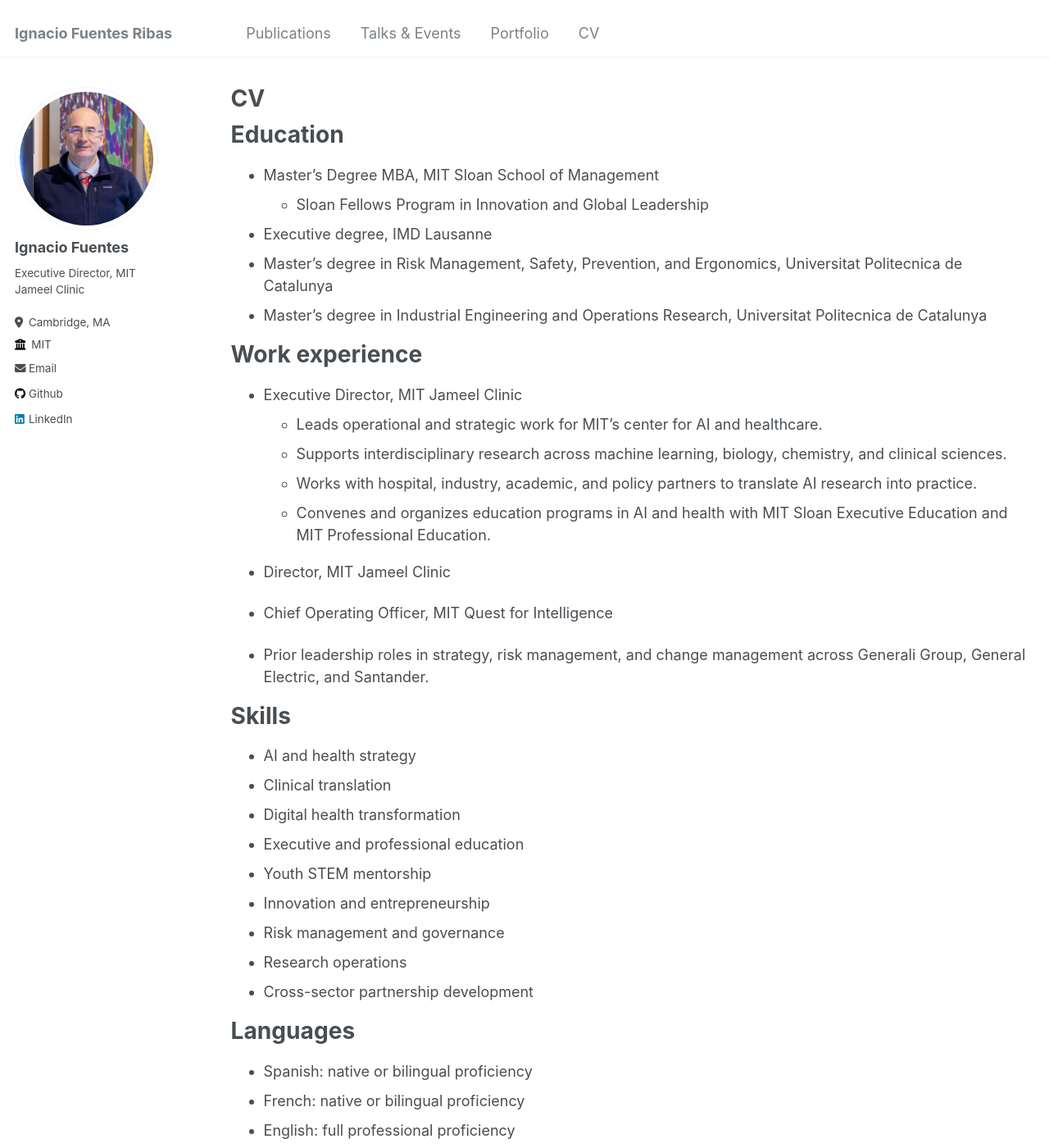
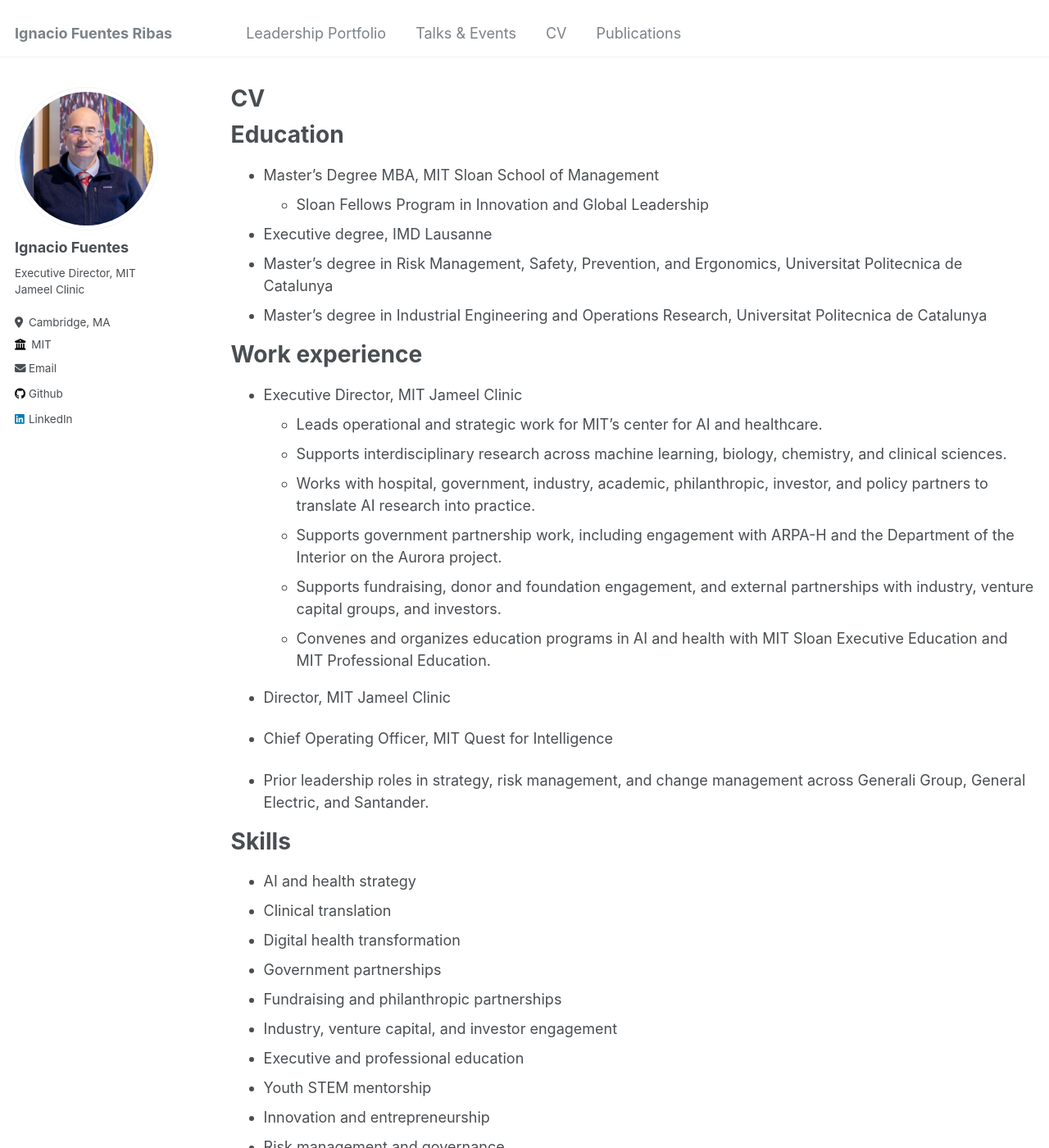
Before and after one commit to ifuentes3/ifuentes3.github.io, a Jekyll site: the page built from _pages/cv.md, in a window 1280 px wide and 1400 px high. Shown: the whole window at 82% size. Built offline with Jekyll 4.4.1, drawn with Linux system fonts in a browser that asks for light colours; some of the changed text lies outside the part shown.

Commit message:
Add government and partnership leadership work

```diff
--- a/_data/navigation.yml
+++ b/_data/navigation.yml
@@ -1,13 +1,13 @@
 # main links links
 main:
-  - title: "Publications"
-    url: /publications/
+  - title: "Leadership Portfolio"
+    url: /portfolio/
 
   - title: "Talks & Events"
     url: /talks/
 
-  - title: "Portfolio"
-    url: /portfolio/
-
   - title: "CV"
     url: /cv/
+
+  - title: "Publications"
+    url: /publications/
--- a/_pages/cv.md
+++ b/_pages/cv.md
@@ -22,7 +22,9 @@ Work experience
 * Executive Director, MIT Jameel Clinic
   * Leads operational and strategic work for MIT's center for AI and healthcare.
   * Supports interdisciplinary research across machine learning, biology, chemistry, and clinical sciences.
-  * Works with hospital, industry, academic, and policy partners to translate AI research into practice.
+  * Works with hospital, government, industry, academic, philanthropic, investor, and policy partners to translate AI research into practice.
+  * Supports government partnership work, including engagement with ARPA-H and the Department of the Interior on the Aurora project.
+  * Supports fundraising, donor and foundation engagement, and external partnerships with industry, venture capital groups, and investors.
   * Convenes and organizes education programs in AI and health with MIT Sloan Executive Education and MIT Professional Education.
 
 * Director, MIT Jameel Clinic
@@ -36,6 +38,9 @@ Skills
 * AI and health strategy
 * Clinical translation
 * Digital health transformation
+* Government partnerships
+* Fundraising and philanthropic partnerships
+* Industry, venture capital, and investor engagement
 * Executive and professional education
 * Youth STEM mentorship
 * Innovation and entrepreneurship
@@ -90,6 +95,8 @@ Service and leadership
 * Mentor to young and curious minds pursuing AI, health, and research projects
 * Founding organizer, yearly MIT-MGB AI Cures series
 * Founding organizer, MoML @ MIT molecular machine learning conference
+* Government partnership work with ARPA-H and the Department of the Interior on the Aurora project
+* Partnerships and fundraising work with foundations, donors, philanthropists, industry partners, venture capital groups, and investors
 * Member, World Economic Forum Digital Health Transformation Initiative, AI Strategic Advisory Group
 * Advisor, World Economic Forum on Digital Healthcare Transformation
 * Co-chair and board member, BSS Finance and Compensation Committee, MIT Club of Boston
--- a/_pages/portfolio.html
+++ b/_pages/portfolio.html
@@ -1,6 +1,6 @@
 ---
 layout: archive
-title: "Portfolio"
+title: "Leadership Portfolio"
 permalink: /portfolio/
 author_profile: true
 ---
```
Also changed, not shown: _pages/about.md (+7 -2 lines), _portfolio/portfolio-1.md (+2 -2 lines), _portfolio/portfolio-2.html (+6 -2 lines), _portfolio/portfolio-6.md (added, +13 -0 lines).
